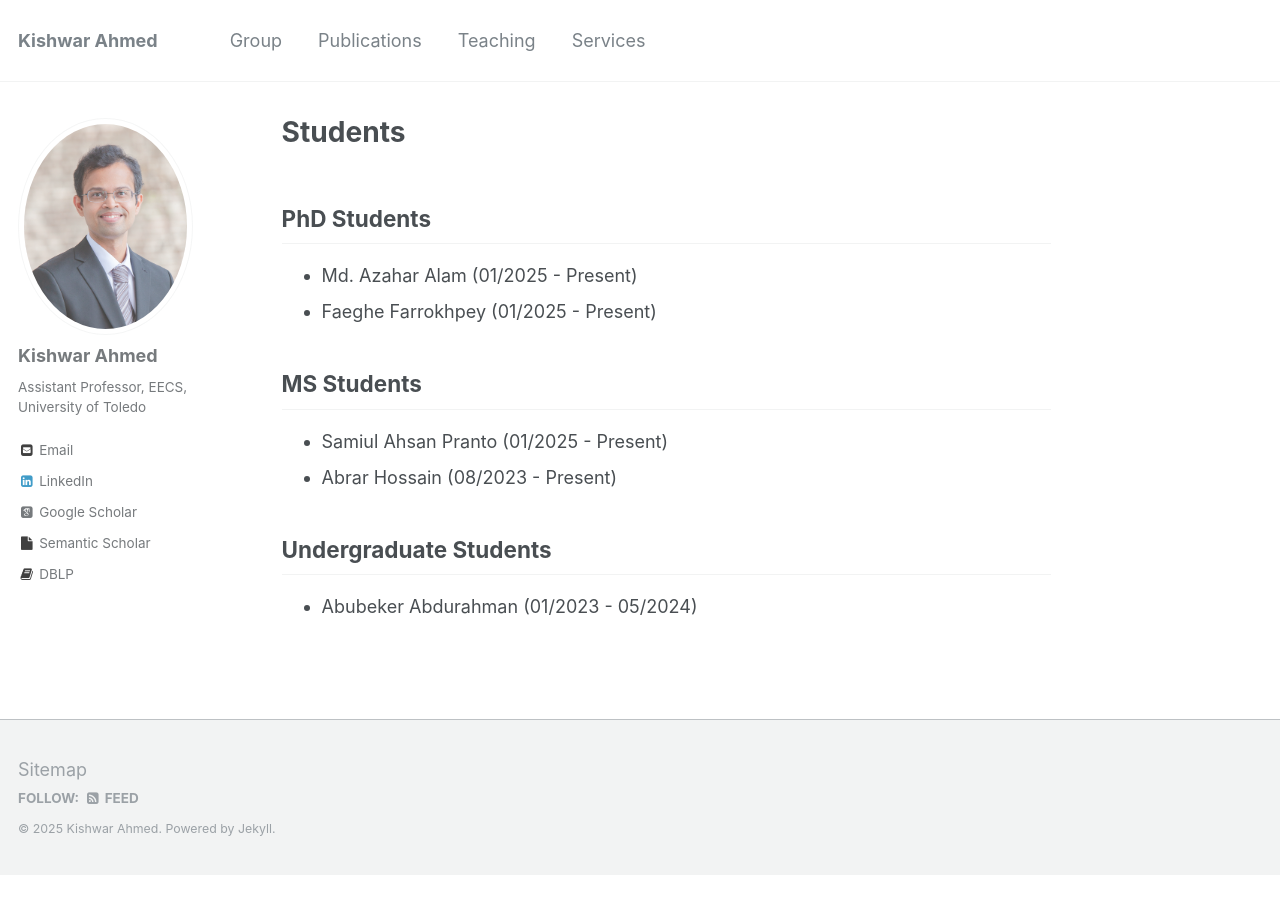
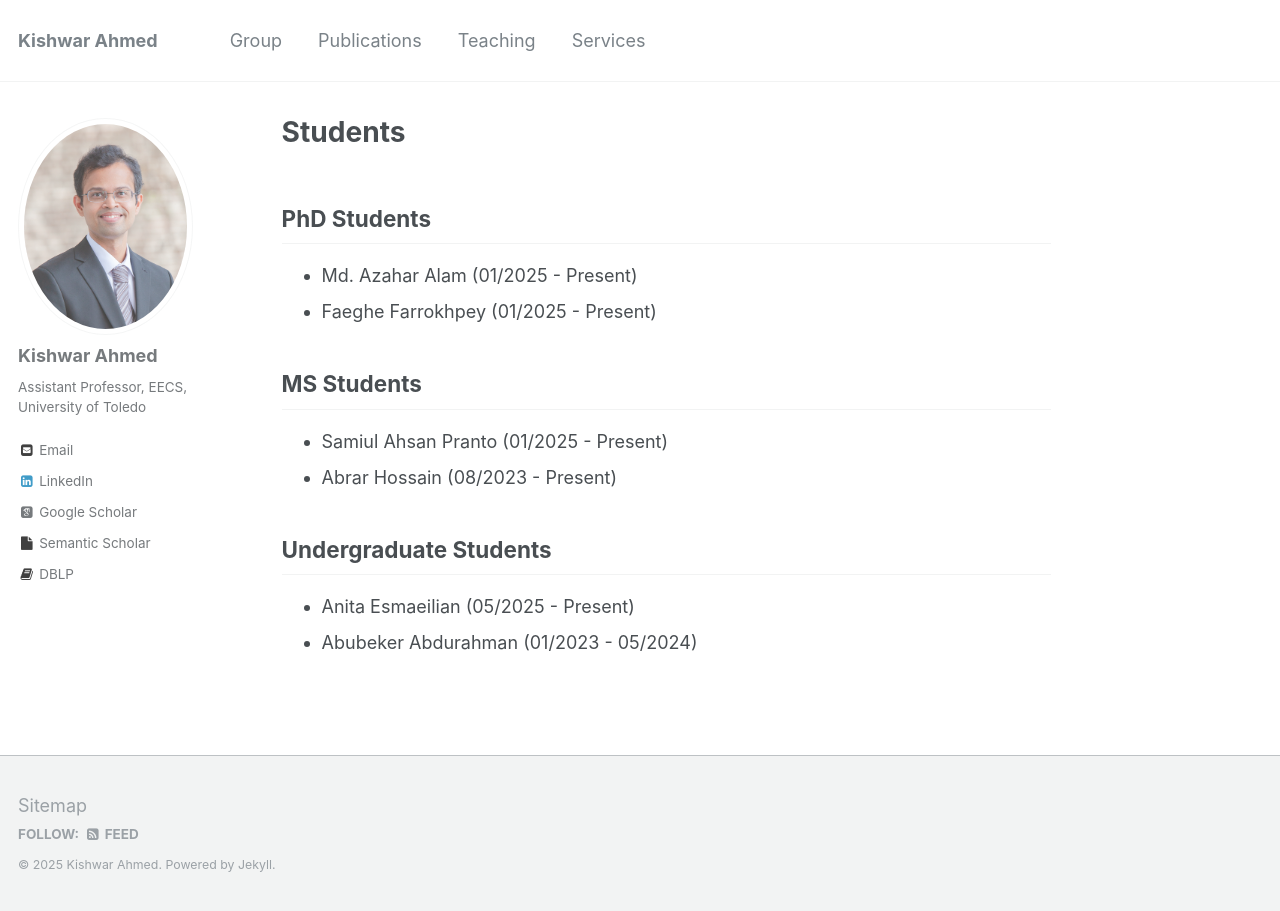
Before and after one commit to kishwarbd/kishwarbd.github.io, a Jekyll site: the page built from _pages/group.md, in a window 1280 px wide. Built offline with Jekyll 4.4.1, drawn with Linux system fonts in a browser that asks for light colours; some web fonts are replaced.

Commit message:
Update group.md

```diff
--- a/_pages/group.md
+++ b/_pages/group.md
@@ -13,4 +13,5 @@ author_profile: true
 * Abrar Hossain (08/2023 - Present)
 
 ## Undergraduate Students
+* Anita Esmaeilian (05/2025 - Present)
 * Abubeker Abdurahman (01/2023 - 05/2024)
```
